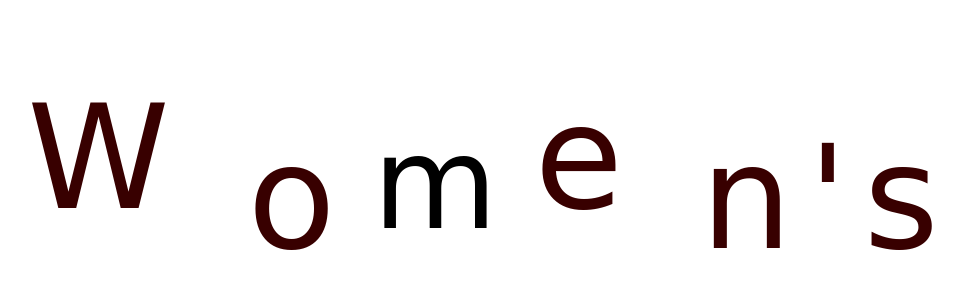
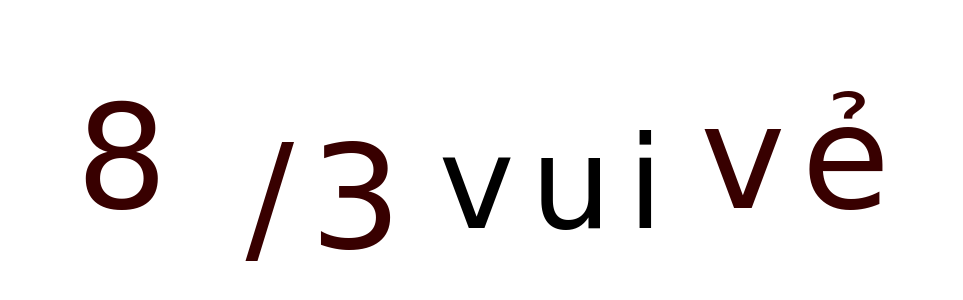
Before and after one commit to Phanasura/test, a plain HTML site: page index.html in a window 1280 px wide. Shown: the part 222-522 px from the top of the page, without its empty margins (149-1112 px from the left). Drawn offline with Linux system fonts and the light colour scheme.

Commit message:
Update index.html

```diff
--- a/index.html
+++ b/index.html
@@ -1521,13 +1521,13 @@
             Phan Hữu Trí - Lớp 11 TT - Gửi đến các bạn nữ và các phụ nữ nhân ngày 20/10 - ❤️
         </p>
         <p hidden style="font-size: 7rem; margin: 0;" id="hide_2">
-            Happy
+
         </p>
-        <div class="title"><span class="title__word--01"><span class="title__letter--01">W</span>
-                <span class="title__letter--02">o</span></span>
-            <span class="title__word--02"><span class="title__letter--03">m</span></span>
-            <span class="title__word--03"><span class="title__letter--04">e</span>
-                <span class="title__letter--05">n's</span>
+        <div class="title"><span class="title__word--01"><span class="title__letter--01">8</span>
+                <span class="title__letter--02">/3</span></span>
+            <span class="title__word--02"><span class="title__letter--03">vui</span></span>
+            <span class="title__word--03"><span class="title__letter--04">vẻ</span>
+                <span class="title__letter--05"></span>
             </span>
         </div>
         <p hidden  id="hide_3" style="
@@ -1536,7 +1536,7 @@
     text-align: right;
     /* display: block; */
     margin-left: 75%;">
-            Day ❤️
+            ❤️
         </p>
     </div>
 
```
